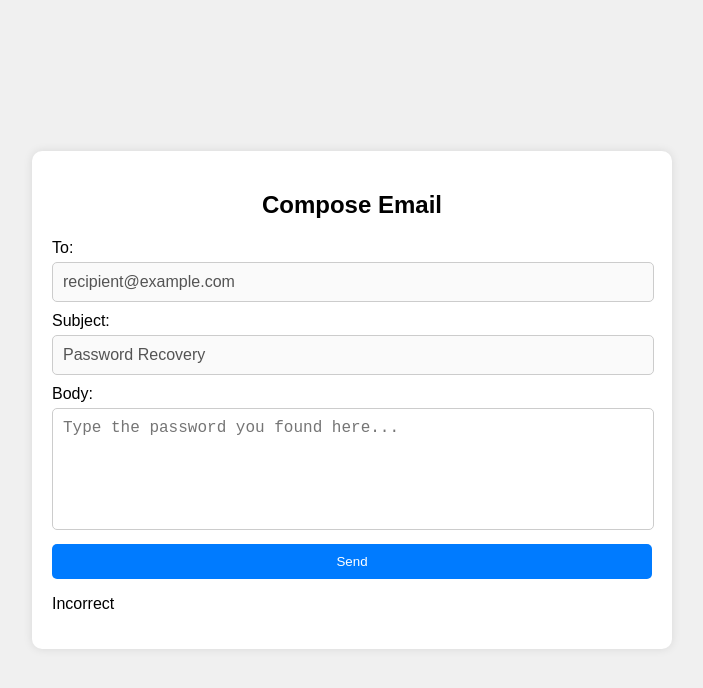
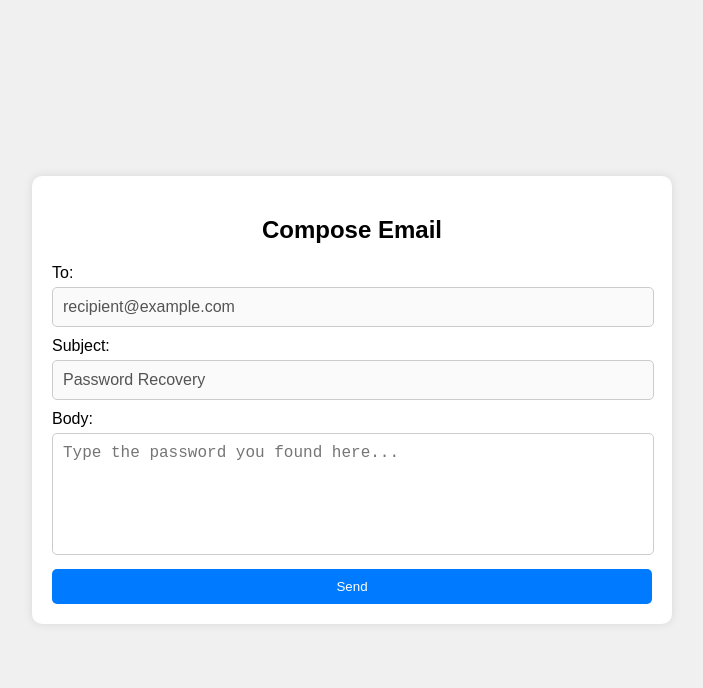
Before and after one commit to mckinley9/EscapeRoomPassword, a plain HTML site: page index.html in a window 1280 px wide. Shown: the whole page, without its empty margins (288-991 px from the left). Drawn offline with Linux system fonts and the light colour scheme.

Commit message:
Add files via upload

```diff
--- a/index.html
+++ b/index.html
@@ -28,7 +28,7 @@
             <h2>Protected Content</h2>
             <p>This content is protected by a password.</p>
         </div>
-        <div id="error"><p>Incorrect</p></div>
+
     </div>
     <script src="script.js"></script>
 </body>
```
